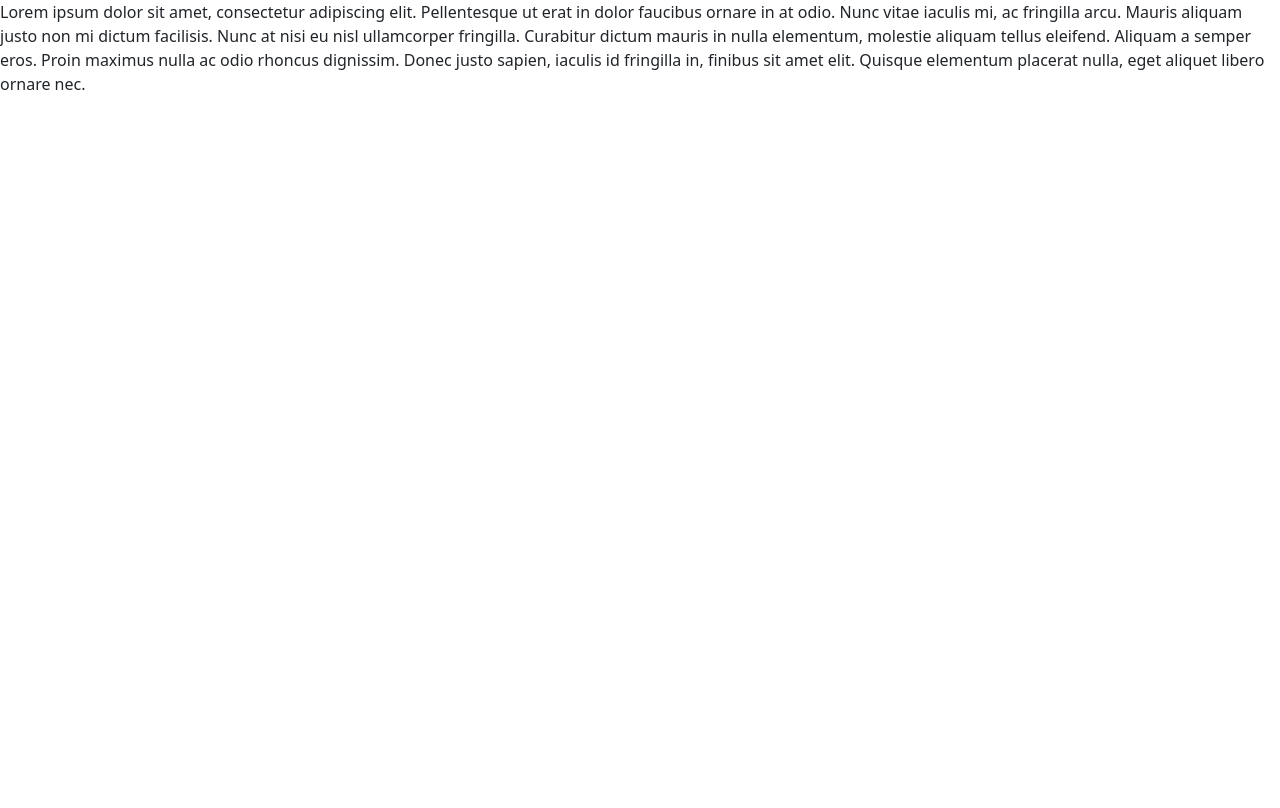
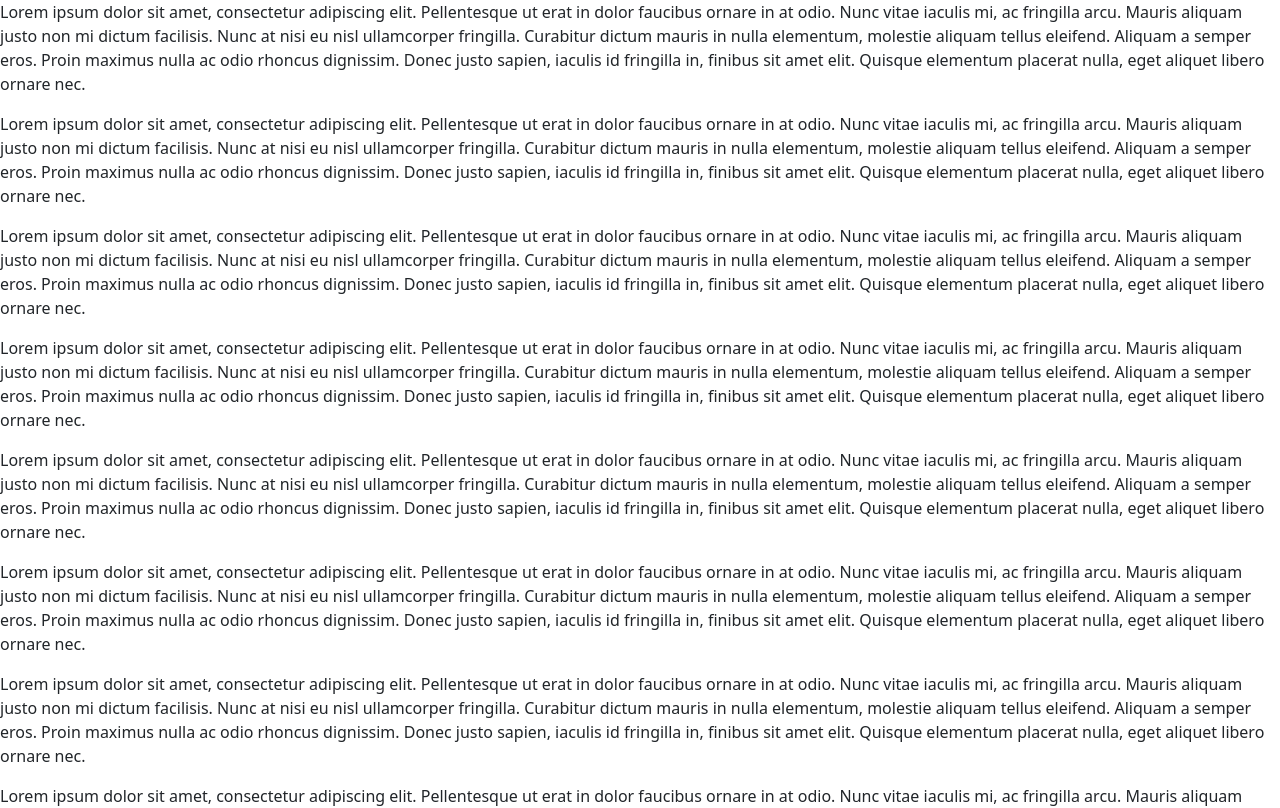
Before and after one commit to jaisonrobson/viewapp, a React (Create React App) app: page / in a window 1280 px wide. Shown: the top 808 px of the page. Built offline with nearby package versions, Linux system fonts and the light colour scheme.

Commit message:
implementado repeticao de texto para fins de teste em App.jsx

```diff
--- a/src/views/app/App.jsx
+++ b/src/views/app/App.jsx
@@ -1,11 +1,16 @@
 import React from 'react'
 import LoremIpsum from '../../data/LoremIpsum'
 
-const App = () => <div>
-    <p>
-        <LoremIpsum />
-    </p>
+import _ from 'lodash/fp'
 
-</div>
+const App = () => {
+    const lorem = _.times(() => <p><LoremIpsum /></p>)
+
+    return (
+        <div>
+            {lorem(50)}
+        </div>
+    )
+}
 
 export default App
```
